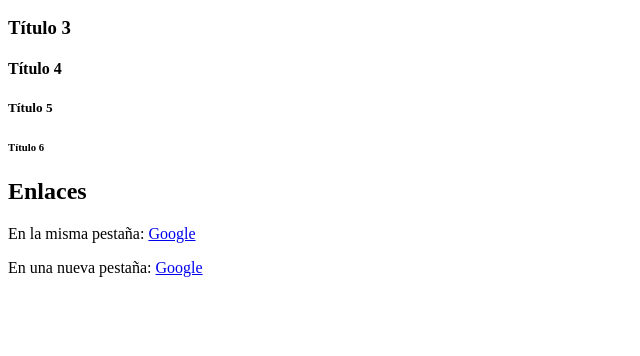
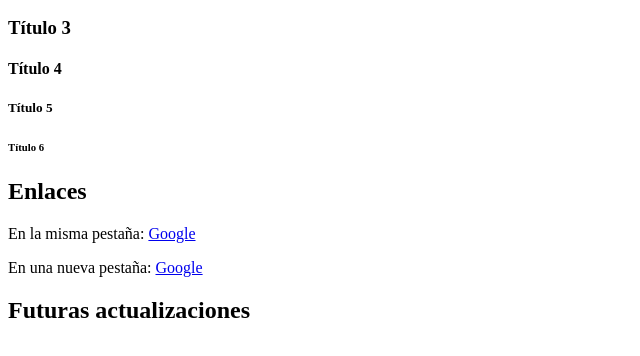
Before and after one commit to LaProvidencia-Alexander/Mi_primera_web, a plain HTML site: page index.html in a window 1280 px wide. Shown: the part 276-632 px from the top of the page, without its empty margins (0-640 px from the left). Drawn offline with Linux system fonts and the light colour scheme.

Commit message:
Actualización del index
Modificación del "title" y añadido un titulo para futuras mejoras de la web<

```diff
--- a/index.html
+++ b/index.html
@@ -6,7 +6,7 @@
     <!-- Adaptar a distintos tamaños de pantalla -->
     <meta name="viewport" content="width=device-width, initial-scale=1.0">
     <!-- Titulo de la pestaña -->
-    <title>Mi primer título</title>
+    <title>Otro extra que no vale</title>
 </head>
 <body>
 
@@ -26,5 +26,7 @@
     <p>En la misma pestaña: <a href="https:\\www.google.com">Google</a></p>
     <p>En una nueva pestaña: <a href="https:\\www.google.com" target="_blank">Google</a></p>
 
+    <h2>Futuras actualizaciones</h2>
+
 </body>
 </html>
```
